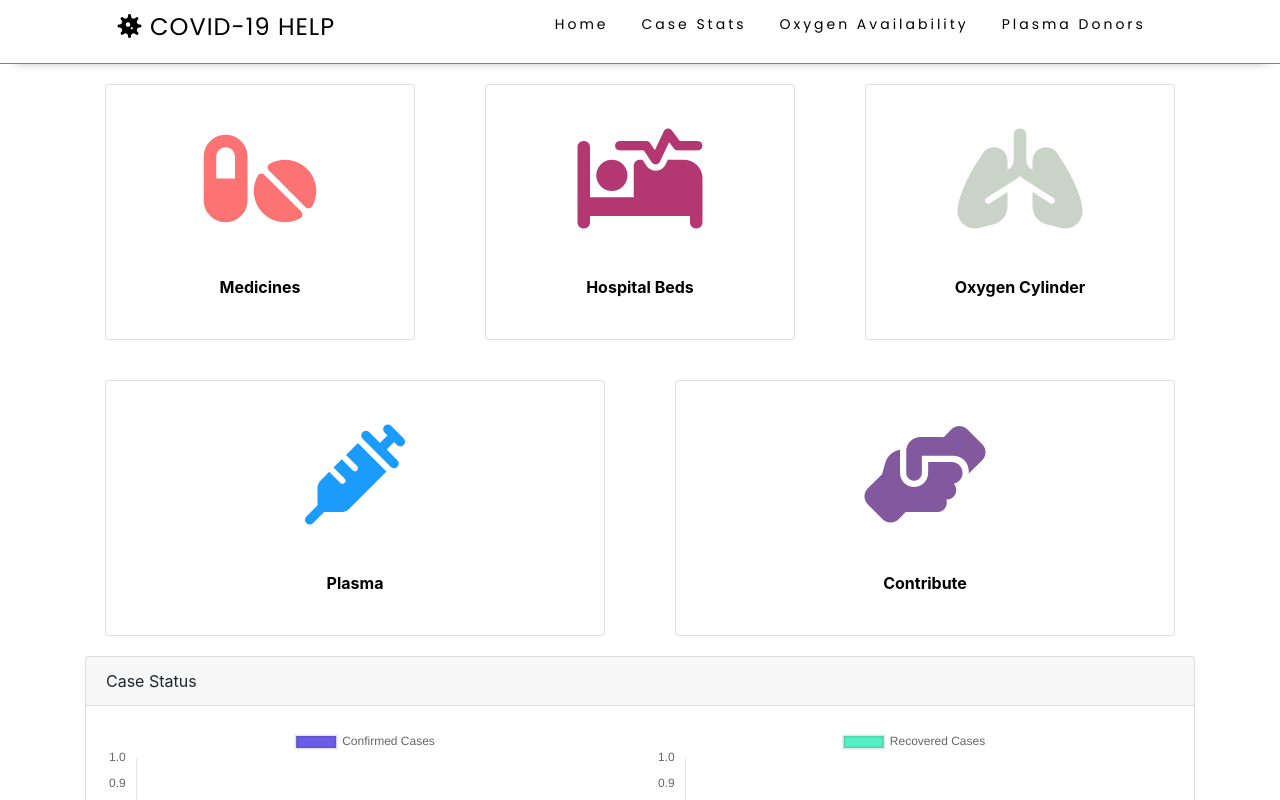
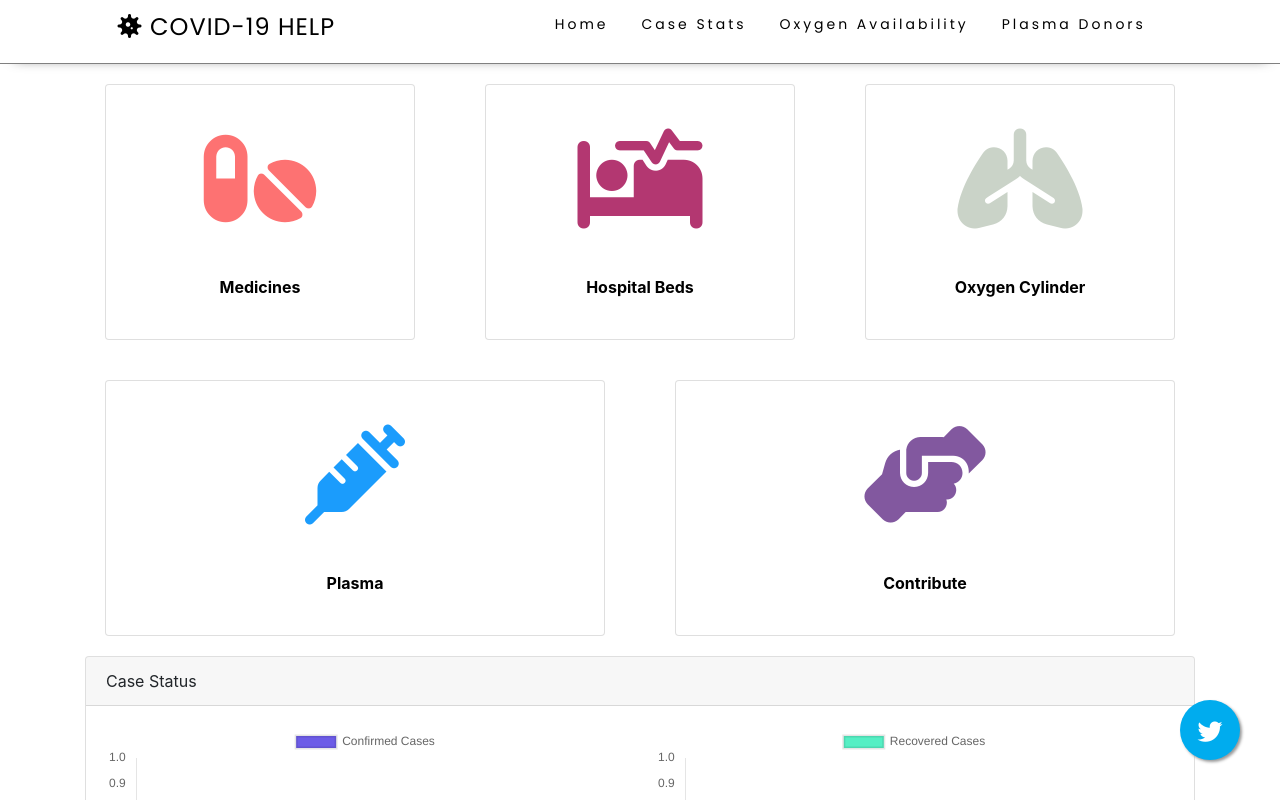
Before and after one commit to eckarthik/Covid19Help, a React (Create React App) app in the folder frontend/: page / in a window 1280 px wide. Shown: the top 800 px of the page. Built offline with nearby package versions, Linux system fonts and the light colour scheme; no server answers.

Commit message:
Implemented the Tweets Floating widget

```diff
--- a/frontend/src/App.js
+++ b/frontend/src/App.js
@@ -5,6 +5,7 @@ import Homepage from './components/Homepage/Homepage';
 import OxygenStatus from './components/OxygenStatus/OxygenStatus';
 import StateWiseDailyCase from './components/StateWiseDailyCase/StateWiseDailyCase';
 import HospitalBeds from './components/HospitalBeds/HospitalBeds';
+import Tweets from './components/Tweets/Tweets';
 import './App.css';
 
 class App extends Component {
--- /dev/null
+++ b/frontend/src/components/FloatingIcon/FloatingIcon.js
@@ -0,0 +1,15 @@
+import React from 'react';
+import classes from './FloatingIcon.module.css';
+
+const FloatingIcon = (props) => {
+    let iconClasses = props.iconClassNames.split(" ");
+    iconClasses.push(classes.FloatingIcon);
+    console.log("Icon Classes = ",iconClasses);
+    return (
+        <div className={classes.Float} onClick={props.onClicked}>
+            <i className={iconClasses.join(" ")}></i>
+        </div>
+    );
+}
+
+export default FloatingIcon;
--- /dev/null
+++ b/frontend/src/components/FloatingIcon/FloatingIcon.module.css
@@ -0,0 +1,17 @@
+.Float{
+	position:fixed;
+	width:60px;
+	height:60px;
+	bottom:40px;
+	right:40px;
+	background-color:#00acee;
+	color:#FFF;
+	border-radius:50px;
+	text-align:center;
+	box-shadow: 2px 2px 3px #999;
+}
+
+.FloatingIcon{
+	margin-top:20px;
+    font-size:25px;
+}
--- /dev/null
+++ b/frontend/src/components/Tweets/Tweet/Tweet.js
@@ -0,0 +1,19 @@
+import React from 'react';
+import {TwitterTweetEmbed} from 'react-twitter-embed';
+
+const Tweet = (props) => {
+    console.log("Tweet called for tweet ID - ",props.tweetId)
+    return (
+            <TwitterTweetEmbed
+                tweetId={props.tweetId}
+                options={{
+                    cards: 'hidden'
+                }}
+                onLoad={props.onLoad}
+                placeholder={props.placeholder}
+            />
+
+    );
+};
+
+export default Tweet;
--- /dev/null
+++ b/frontend/src/components/Tweets/Tweets.js
@@ -0,0 +1,53 @@
+import React, { useState,useEffect } from 'react';
+import Tweet from './Tweet/Tweet';
+import {Card} from 'react-bootstrap';
+import Loading from '../Loading/Loading';
+import classes from './Tweets.module.css';
+import axios from 'axios';
+
+const Tweets = (props) => {
+
+    const [userCity,setUserCity] = useState(null);
+
+    useEffect(() => {
+        axios.get("https://geolocation-db.com/json/")
+            .then(response => response.data)
+            .then(response => {
+                setUserCity(response["city"]);
+            })
+    },[])
+
+    const [tweetLoaded,setTweetLoaded] = useState(false);
+
+    const tweetIDs = ["1390916742906580994","1390915959876116481","1390912576800759810",
+        "1390880977283534848","1390876416019812359","1390870953471614977","1390867439169142788","1390863814262890496",
+        "1390863468945842177"];
+
+    const tweetCards = [];
+    tweetIDs.map(tweet => {
+        return tweetCards.push(<Tweet key={tweet} tweetId={tweet} />);
+    });
+
+    return (
+        <Card className={classes.TweetsContainer}>
+            <Card.Header>
+                <p style={{marginBottom:"0px",fontWeight:"bold"}}>Tweets for {userCity}</p>
+                <p style={{marginBottom:"0px",fontSize:"12px"}}>Showing Leads for Hospital Beds</p>
+            </Card.Header>
+            <Card.Body className={classes.TweetsList}>
+                <Tweet
+                    key={"1390917048117592065"}
+                    tweetId={"1390917048117592065"}
+                    onLoad={
+                        tweetLoaded ? null : setTweetLoaded(true)
+                    }
+                    placeholder={(<Loading loadingMessage="Fetching tweets.. Please wait"/>)}
+                />
+                {tweetCards}
+            </Card.Body>
+        </Card>
+    )
+
+};
+
+export default Tweets;
--- /dev/null
+++ b/frontend/src/components/Tweets/Tweets.module.css
@@ -0,0 +1,15 @@
+.TweetsContainer {
+    max-width:400px;
+    margin:20px auto;
+}
+
+.TweetsList {
+    max-height: 500px;
+    overflow-x: scroll;
+    -ms-overflow-style: none;  /* Internet Explorer 10+ */
+    scrollbar-width: none;  /* Firefox */
+}
+
+.TweetsList::-webkit-scrollbar {
+    display: none;  /* Safari and Chrome */
+}
--- a/frontend/src/containers/Layout/Layout.js
+++ b/frontend/src/containers/Layout/Layout.js
@@ -2,17 +2,50 @@ import React,{Component} from 'react';
 import Navbar from '../../components/Navbar/Navbar';
 import Footer from '../../components/Footer/Footer';
 import Disclaimer from '../../components/Disclaimer/Disclaimer';
+import FloatingIcon from '../../components/FloatingIcon/FloatingIcon';
+import Tweets from '../../components/Tweets/Tweets';
+import {Modal,Button} from 'react-bootstrap';
 
 class Layout extends Component {
+
+    state = {
+        showTweets: false
+    }
+
+    handleClose = () => this.setState({showTweets:false});
+    handleShow = () => this.setState({showTweets:true});
+
+    componentDidMount() {
+        console.log("Layout Component Mounted... State =  ", this.state);
+    }
+
+    componentDidUpdate() {
+        console.log("Layout Component Updated... State =  ", this.state);
+    }
+
     render() {
+        let modalData = <Modal show={this.state.showTweets} onHide={this.handleClose}>
+                            {/* <Modal.Header closeButton>
+                             <Modal.Title>Modal heading</Modal.Title>
+                            </Modal.Header> */}
+                            <Modal.Body><Tweets/></Modal.Body>
+                            <Modal.Footer>
+                            <Button variant="secondary" onClick={this.handleClose}>
+                                Close
+                            </Button>
+                            </Modal.Footer>
+                        </Modal>
         return (
             <React.Fragment>
                 <Navbar/>
                 <main>
                     {this.props.children}
                 </main>
+
                 <Disclaimer/>
                 <Footer/>
+                {this.state.showTweets ? modalData : null}
+                <FloatingIcon iconClassNames="fab fa-twitter" onClicked={() => this.setState({showTweets:true})}/>
             </React.Fragment>
         )
     }
```
Also changed, not shown: frontend/package.json (+2 -6 lines), frontend/src/components/Tweets/Tweet/Tweet.module.css (added), 1 other file (tests, documents, lock files or other folders).
